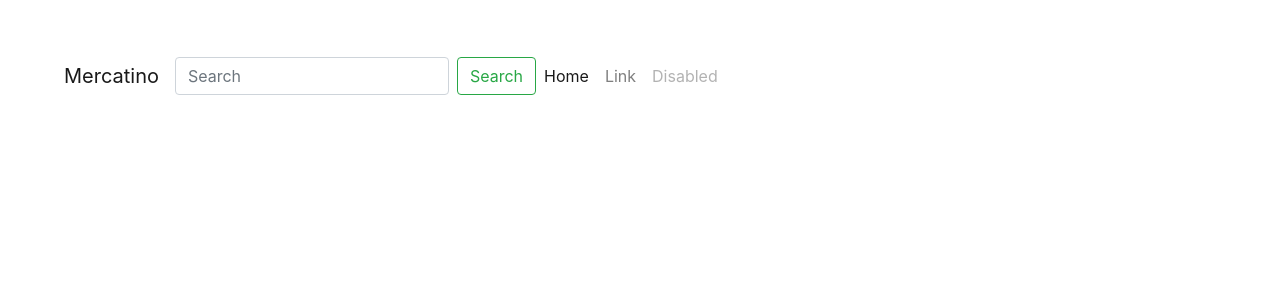
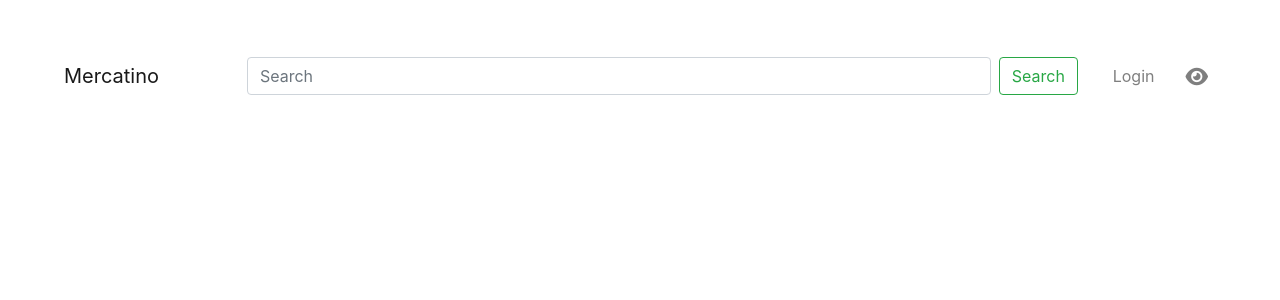
Before and after one commit to Laura-Moya/mercatino_online, a PHP site: page / in a window 1280 px wide. Shown: the top 300 px of the page. Run offline with PHP 8.4, Linux system fonts and the light colour scheme; some libraries are stand-ins or nearby versions.

Commit message:
Navbar finita

```diff
--- a/index.html
+++ b/index.html
@@ -10,9 +10,12 @@
   <!-- JS -->
   <script src="https://ajax.googleapis.com/ajax/libs/jquery/3.2.1/jquery.min.js"></script>
   <script src="https://maxcdn.bootstrapcdn.com/bootstrap/3.3.7/js/bootstrap.min.js"></script>
+  <!-- Font Awesome -->
+  <script src="https://kit.fontawesome.com/d442b88e2f.js" crossorigin="anonymous"></script>
 </head>
 
 <body>
+  <!-- Navbar -->
   <nav class="navbar navbar-expand-lg navbar-light">
     <a class="navbar-brand" href="#">Mercatino</a>
     <button class="navbar-toggler" type="button" data-toggle="collapse" data-target="#navbarSupportedContent" aria-controls="navbarSupportedContent" aria-expanded="false" aria-label="Toggle navigation">
@@ -21,22 +24,20 @@
 
     <div class="collapse navbar-collapse" id="navbarSupportedContent">
       <!-- Search bar -->
-      <div class="search bar">
+      <div class="search-bar">
         <form class="form-inline my-2 my-lg-0">
           <input class="form-control mr-sm-2" type="search" placeholder="Search" aria-label="Search">
           <button class="btn btn-outline-success my-2 my-sm-0" type="submit">Search</button>
         </form>
       </div>
 
-      <ul class="navbar-nav mr-auto">
-        <li class="nav-item active">
-          <a class="nav-link" href="#">Home <span class="sr-only">(current)</span></a>
+      <ul class="navbar-nav">
+
+        <li class="nav-item">
+          <a class="nav-link" href="#">Login</a>
         </li>
         <li class="nav-item">
-          <a class="nav-link" href="#">Link</a>
-        </li>
-        <li class="nav-item">
-          <a class="nav-link disabled" href="#">Disabled</a>
+          <a class="nav-link" href="#"><i class="fas fa-eye fa-lg icon-eye"></i></a>
         </li>
       </ul>
 
--- a/style.css
+++ b/style.css
@@ -2,3 +2,19 @@
   margin: 3rem;
   background-color: #FFFFFF;
 }
+
+/* Container search bar */
+.search-bar {
+  width: 90%;
+}
+
+/* Search bar itself */
+.form-control {
+  width: 80% !important;
+  margin-left: 4.5rem;
+  margin-right: 1rem;
+}
+
+.icon-eye {
+  padding-left: 15px;
+}
```
